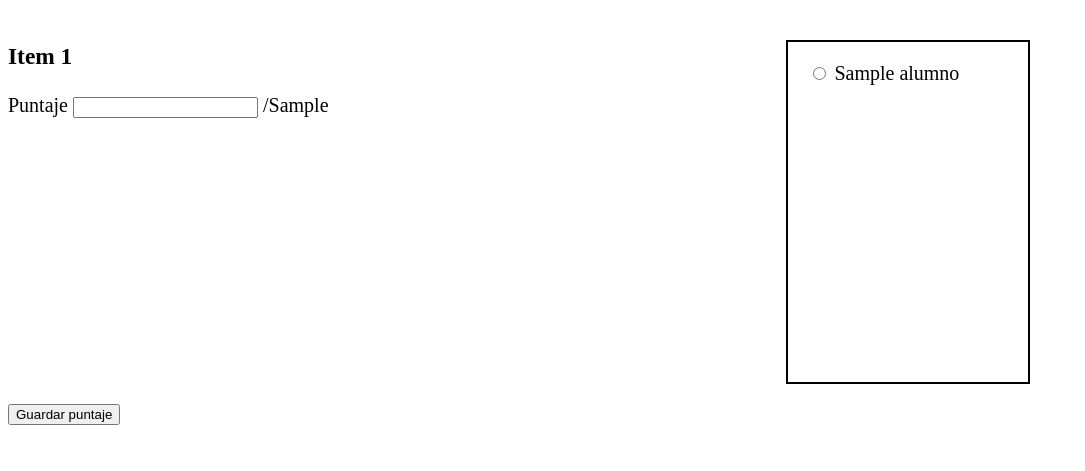
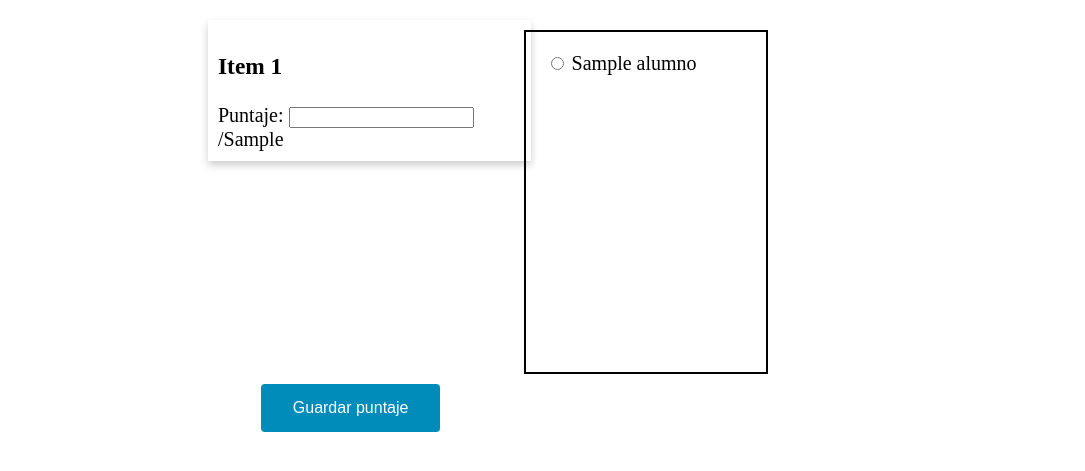
Before and after one commit to RodrigoEstay/Proyecto-IS2, a Flask app: page /asignatura/1/eval/1/addScore in a window 1280 px wide. Shown: the part 94-565 px from the top of the page, without its empty margins (0-1085 px from the left). Run offline with Flask 2, Linux system fonts and the light colour scheme; a user stored in the database is signed in; tables that the repository leaves empty hold one stand-in row (values such as "Sample post"); a database or web service that is not in the repository returns one stand-in record (values such as "Sample title"); some libraries are stand-ins or nearby versions.

Commit message:
añdido CSS de ingresar puntaje

```diff
--- a/Sprint 2/static/css/style.css
+++ b/Sprint 2/static/css/style.css
@@ -1,6 +1,11 @@
 a{
 	text-decoration: none;
-	color:black;
+	color: DarkCyan;
+
+}
+
+a:hover {
+	text-decoration: underline;
 }
 
 .wrapper {
@@ -85,8 +90,14 @@ a{
 
 .items{
 	float: left;
+	width: 40%;
+	font-size: 20px;
+
+}
+
+.card.items{
+	margin: 0px 1.5em 0em 10em;
 	width: 60%;
-	font-size: 20px;
 }
 
 .lista_clase {
@@ -97,5 +108,41 @@ a{
 	font-size: 20px;
 	padding: 20px;
 	border:2px solid black;
-	margin: 20px;
+	margin: 10px;
 }
+
+.card.evaluacion {
+	flex-direction: column;
+	width: 60%;
+	margin: 20px 20%;
+}
+
+.boton{
+	background-color: #008CBA;
+	border: none;
+	color: white;
+	padding: 15px 32px;
+	text-align: center;
+	text-decoration: none;
+	display: inline-block;
+	font-size: 16px;
+	border-radius: 4px;
+	transition-duration: 0.4s;
+}
+
+.boton.submitItems{
+	margin: 0px 1.5em 0em 20%;
+	padding: 15px 32px;
+}
+
+.boton:hover {
+	background-color: #4CAF50;
+	box-shadow: 0 8px 10px 0 rgba(0,0,0,0.2), 0 6px 20px 0 rgba(0,0,0,0.19);
+	color: white;
+}
+
+.boton:active {
+  background-color: #3e8e41;
+  transform: translateY(4px);
+  transition: 0.1s
+}
--- a/Sprint 2/templates/evaluacion/addScore.html
+++ b/Sprint 2/templates/evaluacion/addScore.html
@@ -13,9 +13,10 @@
 
 				<div class="items">
 					{% for item in items %}
+					<div class="card items">
 						<article class="list_element">
 							<h1>Item {{ loop.index }}</h1>
-							<label for="score">Puntaje</label>
+							<label for="score">Puntaje: </label>
 							<input type="number" min="0" max="{{ item['puntaje_maximo'] }}" name="scores[]" id="score" required>
 							<input type="hidden" name="itemsID[]" id="itemID" value= "{{ item['id_item'] }}">
 							<score>/{{ item['puntaje_maximo'] }}</score>
@@ -23,6 +24,7 @@
 						{% if not loop.last %}
 							<hr>
 						{% endif %}
+					</div>
 					{% endfor %}
 				</div>
 
@@ -38,7 +40,7 @@
 
 			</div>
 
-			<input type='submit' value='Guardar puntaje'>
+			<input class='boton submitItems' type='submit' value='Guardar puntaje'>
 
 		</form>
 	{% else %}
```
Also changed, not shown: Sprint 2/templates/evaluacion/eval.html (+7 -8 lines).
